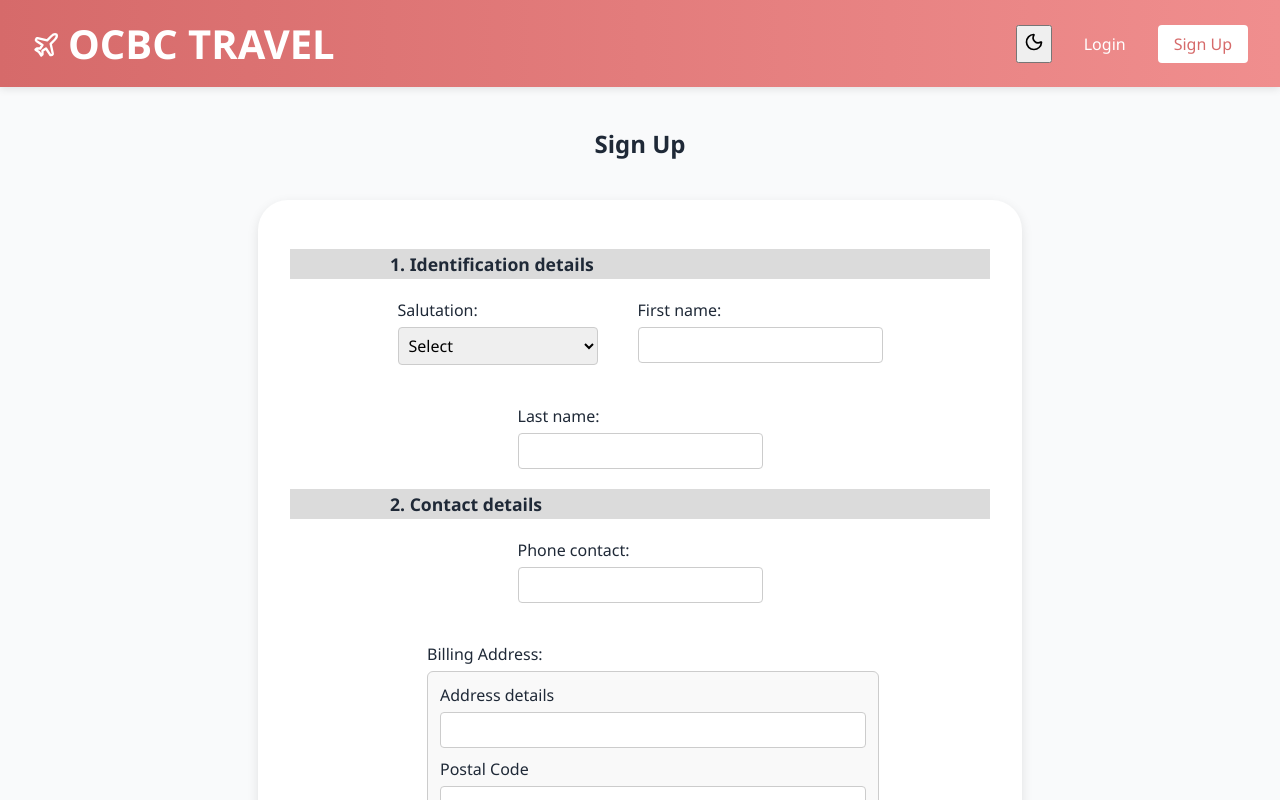
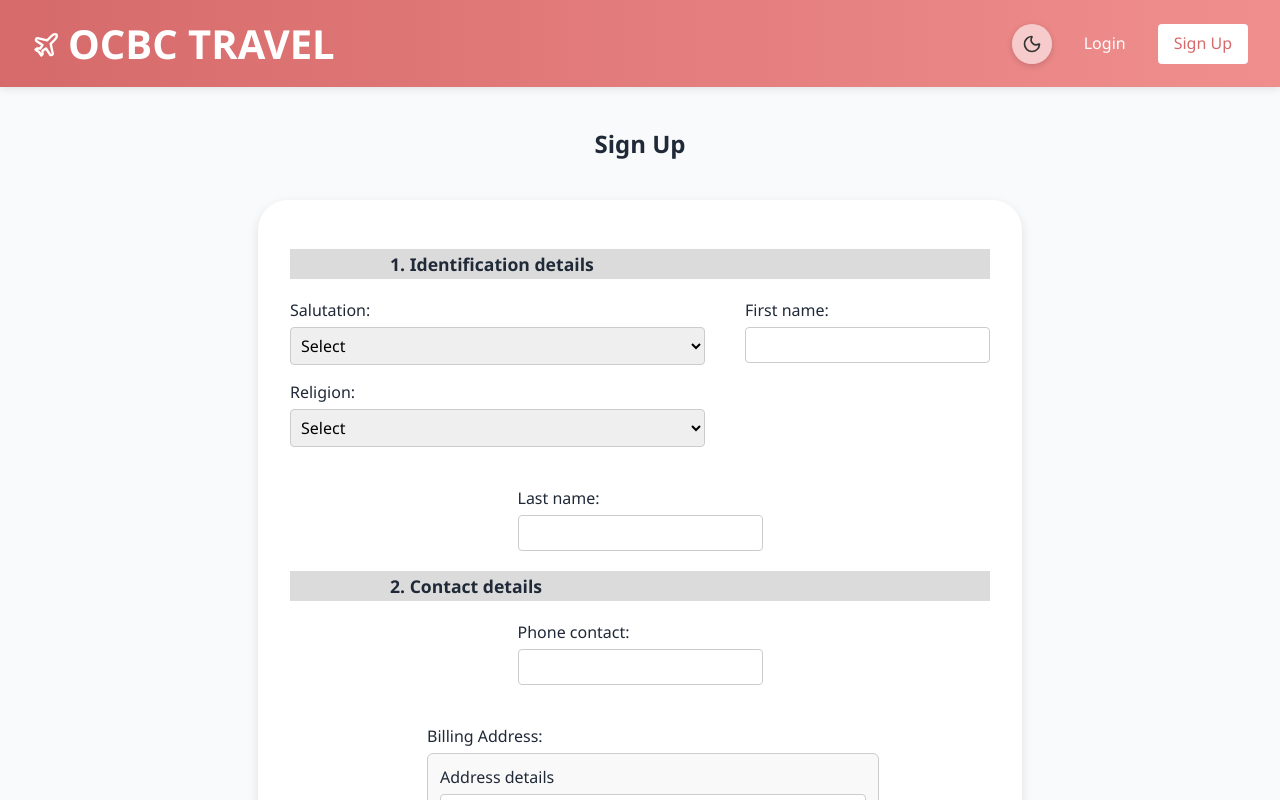
Before and after one commit to HtetAungLwinn/ESC_Project, a React (Create React App) app: page /signup in a window 1280 px wide. Shown: the top 800 px of the page. Built offline with nearby package versions, Linux system fonts and the light colour scheme; no server answers.

Commit message:
Religion and Readme

```diff
--- a/src/Signup.js
+++ b/src/Signup.js
@@ -1,4 +1,5 @@
-import React, { useState, useEffect } from "react";
+// src/Signup.js
+import React, { useState } from "react";
 import { Plane } from "lucide-react";
 import { Link } from "react-router-dom";
 import { createUserWithEmailAndPassword, sendEmailVerification } from "firebase/auth";
@@ -6,9 +7,10 @@ import { auth } from "./firebase";
 
 export default function Signup() {
   const [form, setForm] = useState({
+    salutation: "",
     firstName: "",
     lastName: "",
-    salutation: "",
+    religion: "",
     phoneNumber: "",
     address: "",
     postalCode: "",
@@ -24,7 +26,6 @@ export default function Signup() {
     setForm((prev) => ({ ...prev, [e.target.name]: e.target.value }));
   };
 
-  // Handle form submission
   const handleSubmit = async (e) => {
     e.preventDefault();
     setErrorMessage("");
@@ -45,27 +46,33 @@ export default function Signup() {
       setErrorMessage("Postal Code must contain digits only");
       return;
     }
-    if (form.password != form.confirmPassword) {
-      setErrorMessage('Passwords do not match');
+    if (form.password !== form.confirmPassword) {
+      setErrorMessage("Passwords do not match");
       return;
     }
-    setErrorMessage("");
 
     try {
       // Create User in Firebase Auth
-      const userCredential = await createUserWithEmailAndPassword(auth, form.email, form.password);
+      const userCredential = await createUserWithEmailAndPassword(
+        auth,
+        form.email,
+        form.password
+      );
       const user = userCredential.user;
 
       // Send Email Verification
       await sendEmailVerification(user);
-      // Use a local storage to store the user info first, then when login, will save into MySQL
+
+      // Persist user info locally
+      localStorage.setItem("salutation", form.salutation);
       localStorage.setItem("firstName", form.firstName);
       localStorage.setItem("lastName", form.lastName);
-      localStorage.setItem("salutation", form.salutation);
+      localStorage.setItem("religion", form.religion);
       localStorage.setItem("phoneNumber", form.phoneNumber);
       localStorage.setItem("address", form.address);
       localStorage.setItem("postalCode", form.postalCode);
       localStorage.setItem("roles", form.roles);
+
       setSuccessMessage(
         "Signup successful! A verification email has been sent. Please check your inbox and verify your email before logging in."
       );
@@ -73,12 +80,9 @@ export default function Signup() {
     } catch (error) {
       setErrorMessage(error.message);
     }
-  }
+  };
 
   return (
-    <div className="centered">
-
-
     <div className="centered">
       <h2 style={{ padding: "20px" }}>Sign Up</h2>
       <div className="signup-card">
@@ -87,42 +91,108 @@ export default function Signup() {
         <form onSubmit={handleSubmit}>
         <h3 className="section-header">1. Identification details</h3>
             <div className="flex-container">
+              <div className="input-column">
                 <div className="input-group">
                   <label htmlFor="salutation">Salutation:</label>
-            <select id="salutation" name="salutation" value={form.salutation} onChange={handleChange} required>
+                  <select
+                    id="salutation"
+                    name="salutation"
+                    value={form.salutation}
+                    onChange={handleChange}
+                    required
+                  >
                     <option value="">Select</option>
                     <option value="Mr.">Mr.</option>
                     <option value="Ms.">Ms.</option>
                     <option value="Mrs.">Mrs.</option>
                   </select>
+                </div>
+
+                <div className="input-group">
+                  <label htmlFor="religion">Religion:</label>
+                  <select
+                    id="religion"
+                    name="religion"
+                    value={form.religion}
+                    onChange={handleChange}
+                    required
+                  >
+                    <option value="">Select</option>
+                    <option value="Buddhism">Buddhism</option>
+                    <option value="Christianity">Christianity</option>
+                    <option value="Islam">Islam</option>
+                    <option value="Hinduism">Hinduism</option>
+                    <option value="Sikhism">Sikhism</option>
+                    <option value="Other">Other</option>
+                  </select>
+                </div>
+              </div>
+
+              {/* RIGHT COLUMNS */}
+              <div className="input-group">
+                <label htmlFor="firstName">First name:</label>
+                <input
+                  type="text"
+                  id="firstName"
+                  name="firstName"
+                  value={form.firstName}
+                  onChange={handleChange}
+                  required
+                />
+              </div>
+
+              <div className="input-group">
+                <label htmlFor="lastName">Last name:</label>
+                <input
+                  type="text"
+                  id="lastName"
+                  name="lastName"
+                  value={form.lastName}
+                  onChange={handleChange}
+                  required
+                />
+              </div>
 
             </div>
-          <div className="input-group">
-            <label htmlFor="firstName">First name:</label>
-            <input type="text" id="firstName" name="firstName" value={form.firstName} onChange={handleChange} required/>
-          </div>
-          <div className="input-group">
-            <label htmlFor="lastName">Last name:</label>
-            <input type="text" id="lastName" name="lastName" value={form.lastName} onChange={handleChange} required/>
-          </div>
-        </div>
+
 
           <h3 className="section-header">2. Contact details</h3>
           <div className="flex-container">
             <div className="input-group">
               <label htmlFor="phoneNumber">Phone contact:</label>
-            <input type="text" id="phoneNumber" name="phoneNumber" value={form.phoneNumber} onChange={handleChange} required/>
+              <input
+                type="text"
+                id="phoneNumber"
+                name="phoneNumber"
+                value={form.phoneNumber}
+                onChange={handleChange}
+                required
+              />
             </div>
             <div className="input-group">
               <label>Billing Address:</label>
               <div className="address-box">
                 <div className="input-group">
                   <label htmlFor="address">Address details</label>
-                <input type="text" id="address" name="address" value={form.address} onChange={handleChange} required/>
+                  <input
+                    type="text"
+                    id="address"
+                    name="address"
+                    value={form.address}
+                    onChange={handleChange}
+                    required
+                  />
                 </div>
                 <div className="input-group">
                   <label htmlFor="postalCode">Postal Code</label>
-                <input type="text" id="postalCode" name="postalCode" value={form.postalCode} onChange={handleChange} required/>
+                  <input
+                    type="text"
+                    id="postalCode"
+                    name="postalCode"
+                    value={form.postalCode}
+                    onChange={handleChange}
+                    required
+                  />
                 </div>
               </div>
             </div>
@@ -132,15 +202,36 @@ export default function Signup() {
           <div className="flex-container">
             <div className="input-group">
               <label htmlFor="email">Email:</label>
-            <input type="email" id="email" name="email" value={form.email} onChange={handleChange} required/>
+              <input
+                type="email"
+                id="email"
+                name="email"
+                value={form.email}
+                onChange={handleChange}
+                required
+              />
             </div>
             <div className="input-group">
               <label htmlFor="password">Password:</label>
-            <input type="password" id="password" name="password" value={form.password} onChange={handleChange} required/>
+              <input
+                type="password"
+                id="password"
+                name="password"
+                value={form.password}
+                onChange={handleChange}
+                required
+              />
             </div>
             <div className="input-group">
               <label htmlFor="confirmPassword">Confirm Password:</label>
-            <input type="password" id="confirmPassword" name="confirmPassword" value={form.confirmPassword} onChange={handleChange} required/>
+              <input
+                type="password"
+                id="confirmPassword"
+                name="confirmPassword"
+                value={form.confirmPassword}
+                onChange={handleChange}
+                required
+              />
             </div>
           </div>
 
@@ -150,6 +241,5 @@ export default function Signup() {
         </form>
       </div>
     </div>
-    </div>
   );
 }
--- a/src/index.css
+++ b/src/index.css
@@ -406,26 +406,26 @@ button[type="submit"]:hover {
 .search-box > .search-field.search-button {
   flex: 0 0 auto;
 }
-/* Footer cards (compact) */
+
+
 .bottom-bar {
   display: flex;
   flex-wrap: wrap;
   justify-content: space-around;
   align-items: center;
   background: #f5f5f5;
-  padding: 1rem 0.5rem;       /* less vertical padding */
+  padding: 1rem 0.5rem;
 }
 
 .bottom-box {
   display: flex;
-  align-items: center;       /* vertical center contents */
+  align-items: center;
   gap: 1rem;
 
-  /* make these wide-but-short: */
-  flex: 1 1 200px;           /* basis 300px, grows/shrinks */
-  max-width: 300px;          /* cap the width */
-  height: 60px;              /* fixed low height */
-  padding: 0 1.5rem;         /* horizontal breathing room */
+  flex: 1 1 200px;
+  max-width: 300px;
+  height: 60px;
+  padding: 0 1.5rem;
 
   background: #fff;
   border-radius: 12px;
@@ -465,3 +465,54 @@ html.bw img,
 html.bw .leaflet-container {
   filter: invert(100%) !important;
 }
+
+
+.input-column {
+  display: flex;
+  flex-direction: column;
+  gap: 1rem;
+  flex: 1 1 200px;
+}
+
+   .dark-toggle-btn {
+
+    display: grid;
+    place-items: center;
+    width: 2.5rem;
+    height: 2.5rem;
+
+
+    background: rgba(255, 255, 255, 0.569);
+    backdrop-filter: blur(6px);
+
+
+    border: none;
+    border-radius: 50%;
+    box-shadow: 0 2px 6px rgba(0,0,0,0.15);
+
+
+    cursor: pointer;
+    transition: background 0.3s ease, transform 0.2s ease, box-shadow 0.3s ease;
+    color: #333;
+  }
+
+
+  .dark-toggle-btn:hover {
+    background: rgba(255,255,255,0.35);
+    transform: scale(1.1);
+  }
+  .dark-toggle-btn:active {
+    transform: scale(0.9);
+  }
+
+
+  .dark-toggle-btn:focus {
+    outline: none;
+  }
+
+  /* Dark‑mode overrides */
+  body.dark .dark-toggle-btn {
+    background: rgba(0,0,0,0.25);
+    box-shadow: 0 2px 6px rgba(255,255,255,0.15);
+    color: #f5f5f5; /* icon color in dark mode */
+  }
```
Also changed, not shown: 1 other file (tests, documents, lock files or other folders). Lines whose indentation alone changed are shown as unchanged.
